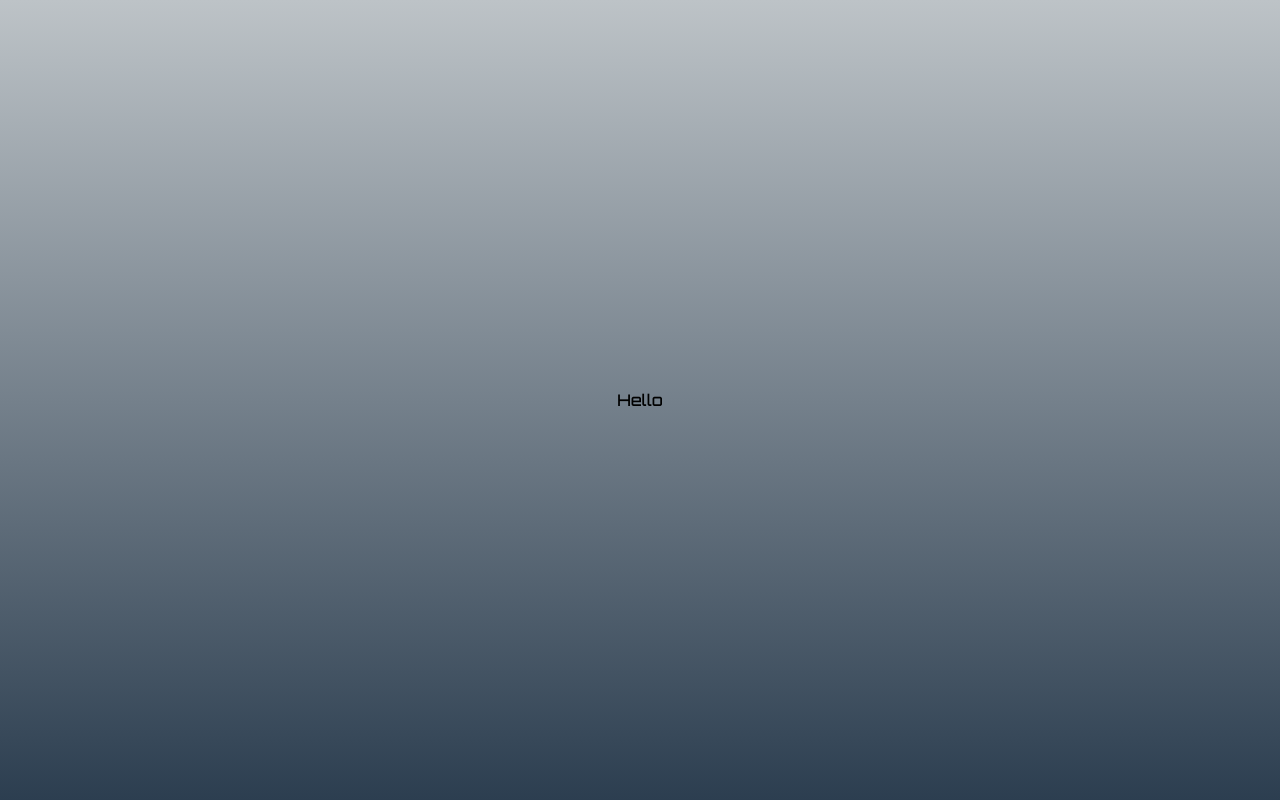
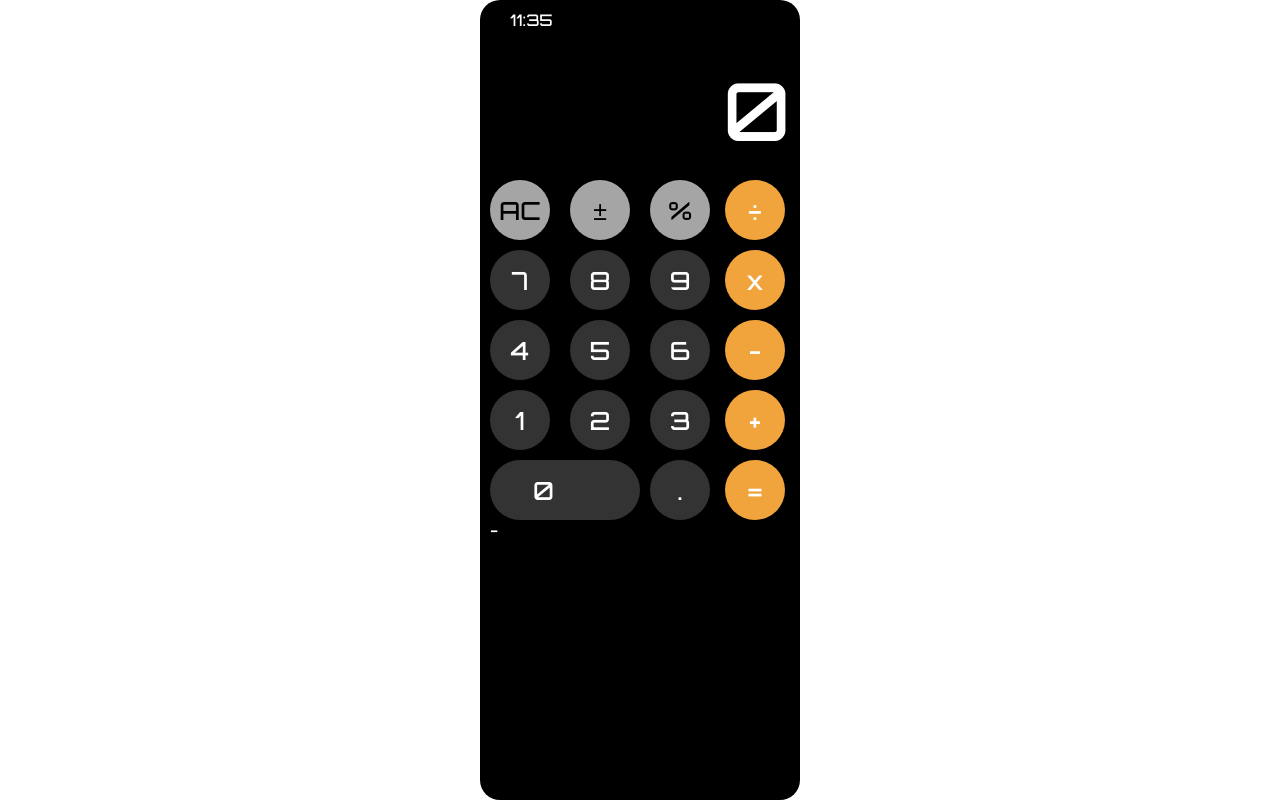
Before and after one commit to kritebh/fcc-calculator-react-project, a React (Create React App) app: page / in a window 1280 px wide. Built offline with nearby package versions, Linux system fonts and the light colour scheme.

Commit message:
styling done

```diff
--- a/src/App.css
+++ /dev/null
@@ -1,17 +0,0 @@
-@import url('https://fonts.googleapis.com/css2?family=Orbitron:wght@500&display=swap');
-
-*{
-    box-sizing: border-box;
-    margin: 0px;
-    padding: 0px;
-}
-
-body{
-    margin: 0;
-    background: linear-gradient(180deg, rgba(189,195,199,1) 0%, rgba(44,62,80,1) 100%);
-    min-height: 100vh;
-    display: flex;
-    justify-content: center;
-    align-items: center;
-    font-family: 'Orbitron', sans-serif;
-}
--- a/src/App.js
+++ /dev/null
@@ -1,15 +0,0 @@
-import React from "react";
-import "./App.css";
-
-const num = [7, 8, 9, 4, 5, 6, 1, 2, 3, 0];
-const operator = ["/", "x", "-", "+", "="];
-
-function App() {
-  return (
-    <div>
-     Hello
-      </div>
-    );
-}
-
-export default App;
--- /dev/null
+++ b/src/components/App.css
@@ -0,0 +1,49 @@
+@import url('https://fonts.googleapis.com/css2?family=Orbitron:wght@500&display=swap');
+
+*{
+    box-sizing: border-box;
+
+}
+
+body{
+    margin: 0;
+    /* background: linear-gradient(180deg, rgba(189,195,199,1) 0%, rgba(44,62,80,1) 100%); */
+    min-height: 100vh;
+    display: flex;
+    justify-content: center;
+    align-items: center;
+    font-family: 'Orbitron', sans-serif;
+}
+
+.App{
+    width: 25vw;
+    min-height: 100vh;
+    background: black;
+    color: white;
+    border-radius: 20px;
+    padding: 10px;
+}
+
+.top{
+    height: 50px;
+    padding: 0px 20px;
+}
+
+.display{
+    font-size: 80px;
+    margin-bottom: 20px;
+    font-weight: 300;
+    text-align: right;
+}
+
+.buttons{
+    display: grid;
+    gap: 10px;
+    grid-template-rows: repeat(5, 1fr);
+    grid-template-columns: repeat(4, 1fr);
+
+}
+
+.bottom{
+
+}
--- /dev/null
+++ b/src/components/App.js
@@ -0,0 +1,33 @@
+import React from "react";
+import "./App.css";
+import "./Button"
+import Button from "./Button";
+
+const buttons = ["AC", "±", "%", "÷", 7, 8, 9, "x", 4, 5, 6, "-", 1, 2, 3, "+", 0, ".", "="];
+
+function App() {
+  return (
+    <div className="App">
+      <div className="top">11:35</div>
+      <div className="display">0</div>
+      <div className="buttons">
+        {
+          buttons.map(b => {
+            if (b === "AC" || b === "±" || b === "%") {
+              return <Button content={b} type="function"></Button>
+            }
+            else if (b === "÷" || b === "x" || b === "-" || b === "+" || b === "=") {
+              return <Button content={b} type="operator"></Button>
+            }
+            return (
+              <Button content={b}></Button>
+            )
+          })
+        }
+      </div>
+      <div className="bottom">-</div>
+    </div>
+  );
+}
+
+export default App;
--- /dev/null
+++ b/src/components/Button.css
@@ -0,0 +1,31 @@
+.Button {
+  background: #333;
+  width: 60px;
+  height: 60px;
+  border-radius: 50%;
+  display: flex;
+  align-items: center;
+  justify-content: center;
+  font-size: 25px;
+  cursor: pointer;
+}
+
+.Button.zero{
+    width: 150px;
+    grid-column: 1/span 2;
+    border-radius: 35px;
+    position: relative;
+    justify-content: flex-start;
+    padding-left: 43px;
+
+}
+
+.Button.function{
+    color: black;
+    background: #a5a5a5;
+}
+
+.Button.operator{
+    background: #f1a33c;
+
+}
--- /dev/null
+++ b/src/components/Button.js
@@ -0,0 +1,12 @@
+import React from 'react';
+import "./Button.css";
+
+const Button = ({content,type}) =>{
+    return(
+        <div className={`Button ${content===0 ? 'zero':''} ${type||""}`} >
+        {content}
+        </div>
+    )
+}
+
+export default Button
--- a/src/index.js
+++ b/src/index.js
@@ -1,5 +1,5 @@
 import React from 'react';
 import ReactDOM from 'react-dom';
-import App from './App';
+import App from './components/App';
 
 ReactDOM.render(<App />,document.getElementById('root'));
```
